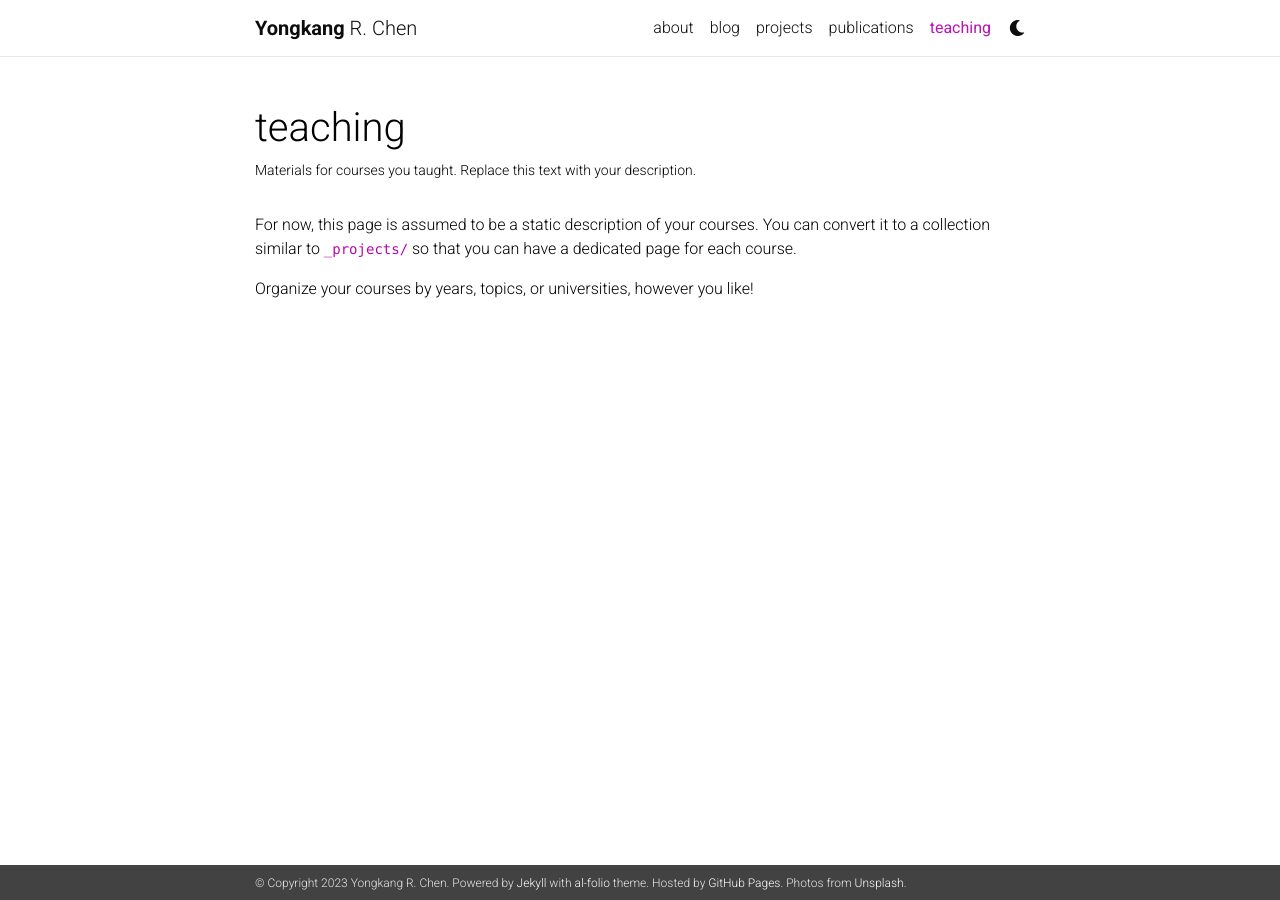
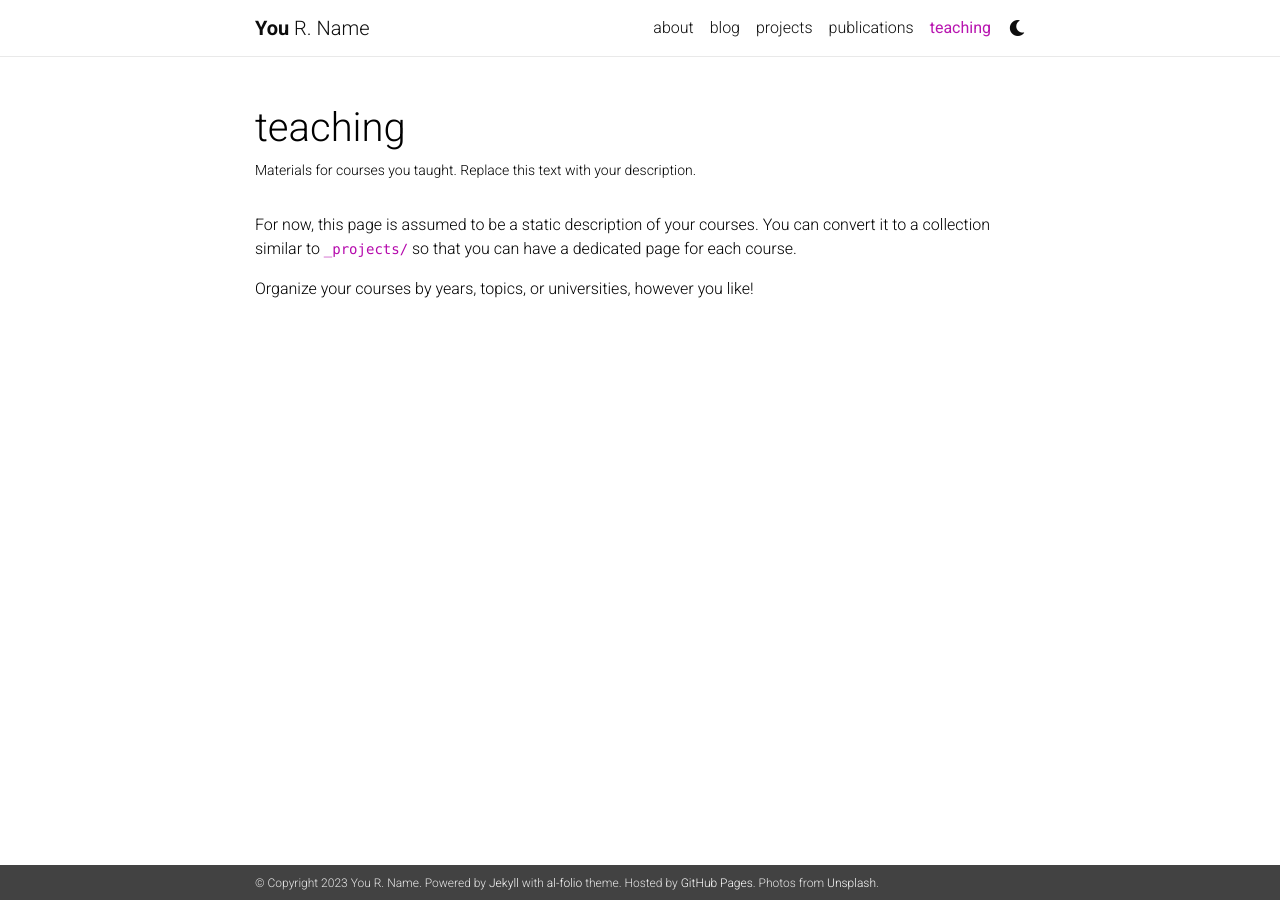
Before and after one commit to ByeRose/ByeRose.github.io, a Jekyll site: the page built from _pages/teaching.md, in a window 1280 px wide. Built offline with Jekyll 4.4.1, drawn with Linux system fonts in a browser that asks for light colours; nearby versions of some CDN libraries; a style sheet for code colours, icons or effects is not loaded.

Commit message:
Update _config.yml

```diff
--- a/_config.yml
+++ b/_config.yml
@@ -3,10 +3,10 @@
 # -----------------------------------------------------------------------------
 
 title: blank # the website title (if blank, full name will be used instead)
-first_name: Yongkang
+first_name: You
 middle_name: R.
-last_name: Chen
-email: yk.chen365@outlook.com
+last_name: Name
+email: you@example.com
 description: > # the ">" symbol means to ignore newlines until "footer_text:"
   A simple, whitespace theme for academics. Based on [*folio](https://github.com/bogoli/-folio) design.
 footer_text: >
@@ -121,7 +121,6 @@ plugins:
   - jekyll-github-metadata
   - jekyll-paginate-v2
   - jekyll/scholar
-  - jekyll-twitter-plugin
   - jemoji
   # - bootstrap
   # - material-sass
```
